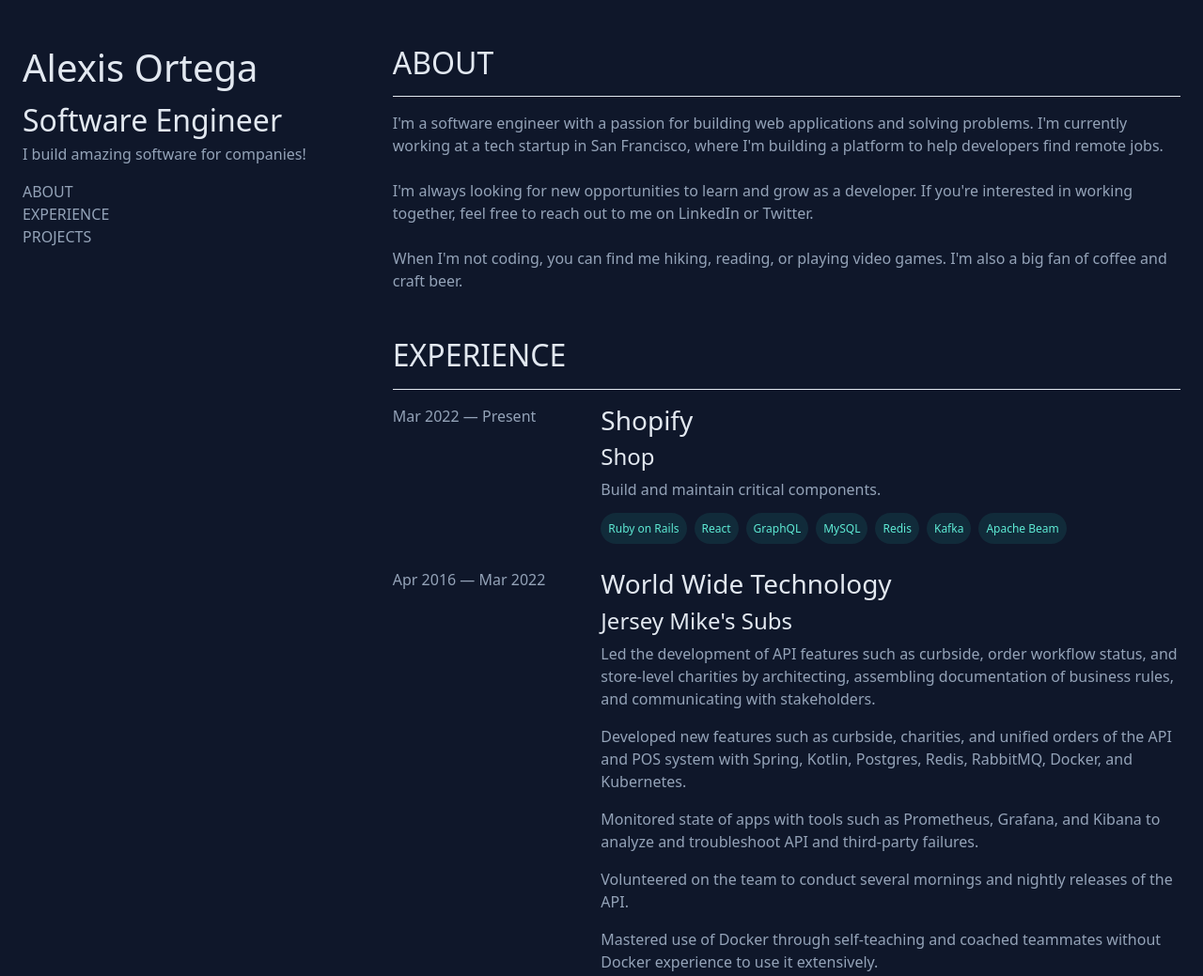
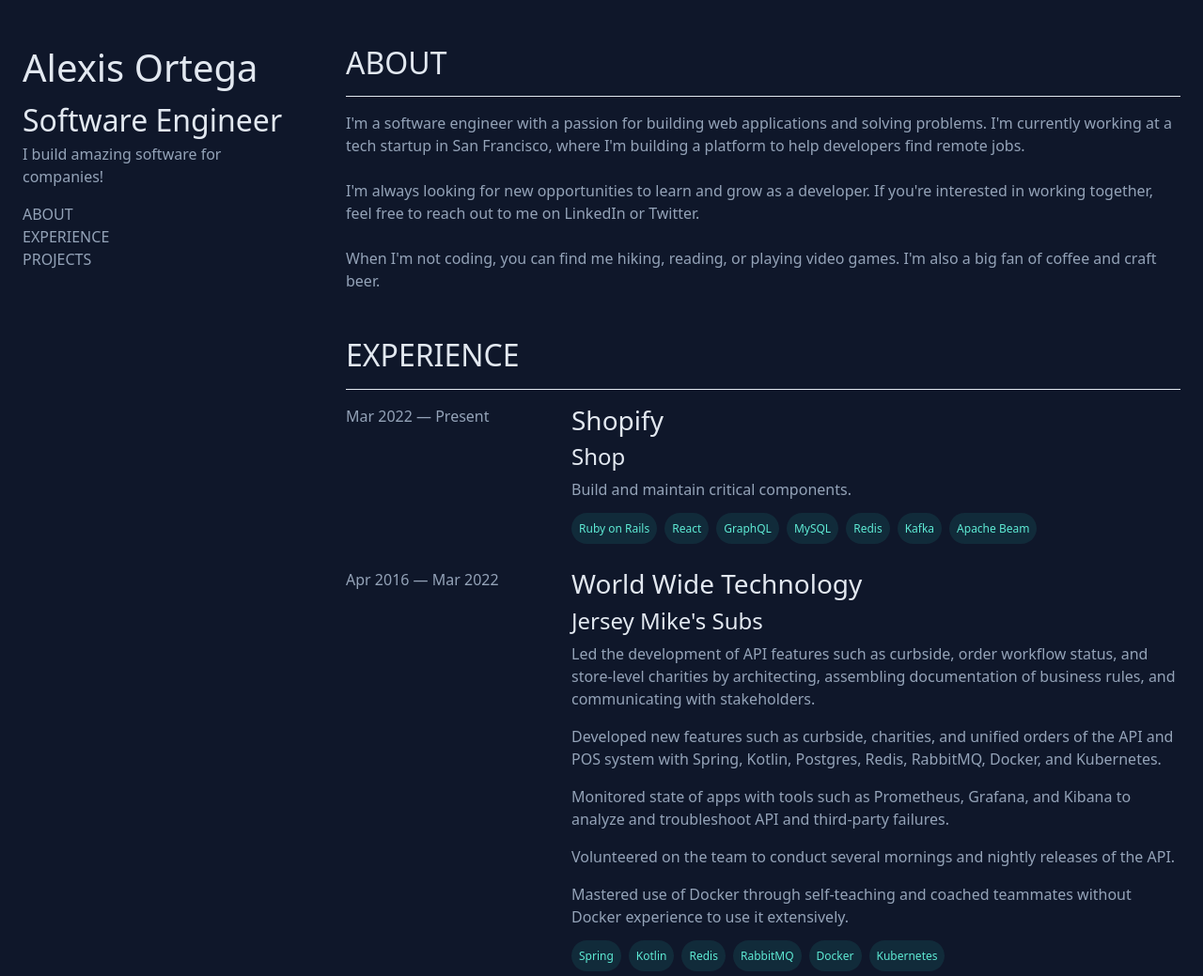
Before and after one commit to alexiscrack3/alexiscrack3.github.io, a website built with webpack: page src/index.html in a window 1280 px wide. Shown: the top 1039 px of the page at 94% size. Built offline with nearby package versions, Linux system fonts and the light colour scheme.

Commit message:
Use grid system for main content

```diff
--- a/src/index.html
+++ b/src/index.html
@@ -11,16 +11,16 @@
   </head>
   <body>
     <div class="max-w-screen-xl vh-100 mx-md-auto px-4 py-5">
-      <div class="d-flex flex-md-row flex-column row-gap-3 column-gap-3">
-        <header class="w-100 d-flex flex-column">
+      <div class="content">
+        <header class="d-flex flex-column">
           <div>
             <h1><a href="/">Alexis Ortega</a></h1>
             <span class="headline">Software Engineer</span>
             <p>I build amazing software for companies!</p>
-            <nav class="d-none d-md-block">
-              <li class="nav-link"><a href="/#about">About</a></li>
-              <li class="nav-link"><a href="/#experience">Experience</a></li>
-              <li class="nav-link"><a href="/#projects">Projects</a></li>
+            <nav class="d-none d-lg-block">
+              <li><a class="nav-link" href="/#about">About</a></li>
+              <li><a class="nav-link" href="/#experience">Experience</a></li>
+              <li><a class="nav-link" href="/#projects">Projects</a></li>
             </nav>
           </div>
           <ul class="social-media-list mt-auto">
--- a/src/scss/styles.scss
+++ b/src/scss/styles.scss
@@ -48,21 +48,35 @@
   }
 }
 
+.content {
+  display: grid;
+  grid-template-columns: 1fr;
+
+  @media screen and (min-width: 992px) {
+    grid-template-columns: 1fr 3fr;
+    grid-template-areas: "header devfolio";
+    column-gap: 3em;
+  }
+}
+
 .headline {
   @extend .fs-2;
   color: colors.$secondary-color;
 }
 
 nav {
-  .nav-link {
+  li {
     @extend .text-uppercase;
     list-style-type: none;
 
-    &:active {
-      color: colors.$secondary-color;
-    }
+    .nav-link {
+      &:active {
+        color: colors.$secondary-color;
+      }
 
-    &:hover {
+      &:hover {
+        color: colors.$secondary-color;
+      }
     }
   }
 }
@@ -106,11 +120,12 @@
 
     .experience-content {
       display: grid;
-      column-gap: 1em;
-      grid-template-columns: 1, auto;
+      column-gap: 1.5em;
+      grid-template-columns: 1fr;
 
-      @media screen and (min-width: 768px) {
+      @media screen and (min-width: 992px) {
         grid-template-columns: 1fr 3fr;
+        grid-template-areas: "duration company";
       }
     }
   }
```
Also changed, not shown: index.html (+1 -1 lines), main.css.
